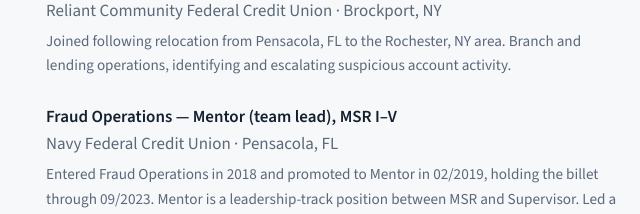
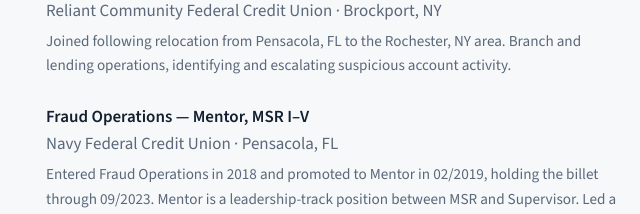
Before and after one commit to DJDunningCFE/djdunningcfe.github.io, a plain HTML site: page index.html in a window 1280 px wide. Shown: the part 3266-3480 px from the top of the page, 386-1026 px from the left. Drawn offline with nearby package versions, Linux system fonts and the light colour scheme.

Commit message:
Remove team lead gloss from Navy Federal title line

```diff
--- a/index.html
+++ b/index.html
@@ -364,7 +364,7 @@
       <div class="role">
         <div class="when">2017 &ndash; 2023</div>
         <div class="what">
-          <div class="title">Fraud Operations — Mentor (team lead), MSR I&ndash;V</div>
+          <div class="title">Fraud Operations — Mentor, MSR I&ndash;V</div>
           <div class="org">Navy Federal Credit Union &middot; Pensacola, FL</div>
           <div class="note">Entered Fraud Operations in 2018 and promoted to Mentor in 02/2019, holding the billet
             through 09/2023. Mentor is a leadership-track position between MSR and Supervisor. Led a team of up to
```
